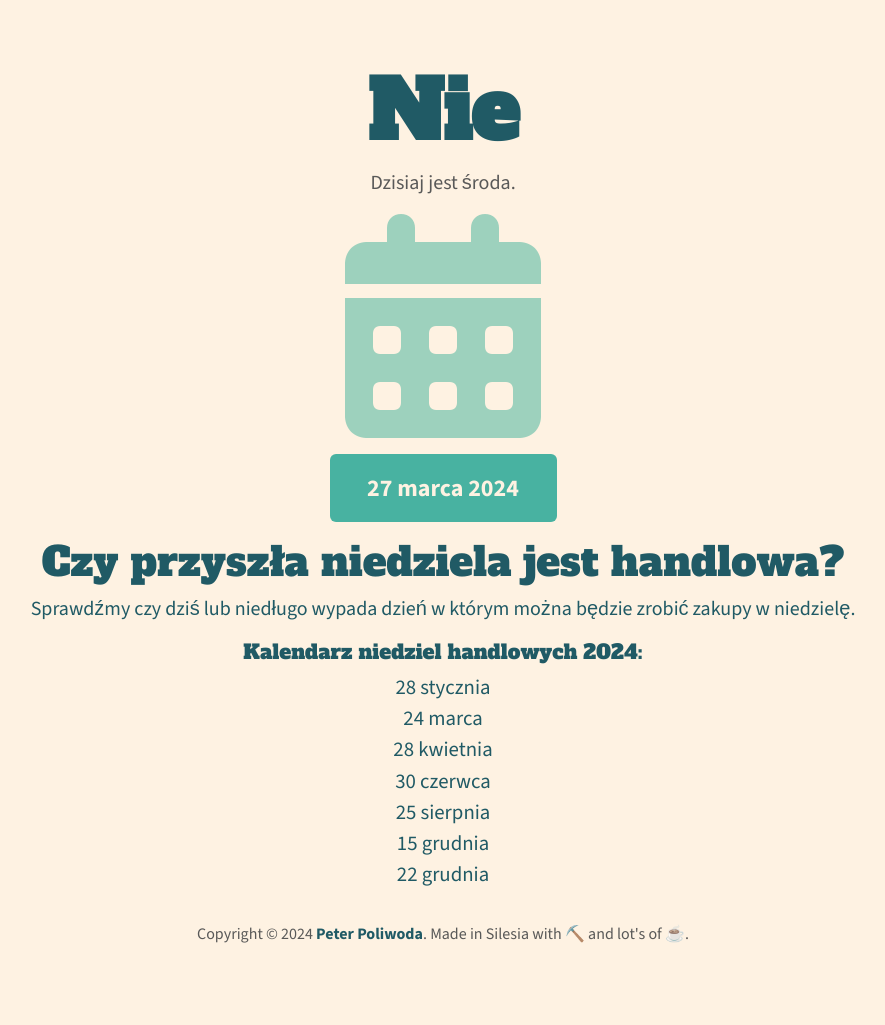
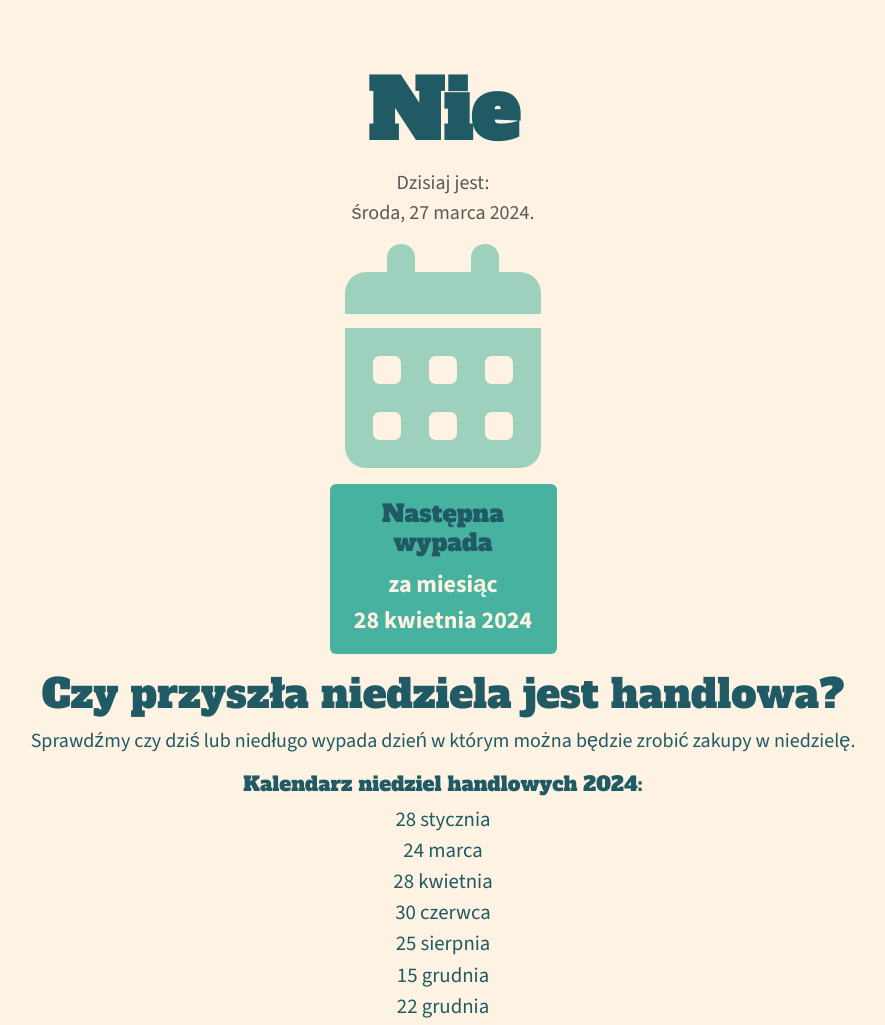
Before and after one commit to peterpoliwoda/niedziela-handlowa, a plain HTML site: page index.html in a window 1280 px wide. Shown: the top 1025 px of the page, without its empty margins (197-1082 px from the left). Drawn offline with nearby package versions, Linux system fonts and the light colour scheme.

Commit message:
Nastepna wypada za

```diff
--- a/index.html
+++ b/index.html
@@ -43,27 +43,19 @@
           </div>
         </div>
 
-        <!-- Below Icon-->
+        <!-- Below Icon Today's Date -->
         <div class="row align-items-center m-3">
           <div class="col-md-3 mx-auto">
             <div class="card todays-date-card">
               <div class="card-body">
-                <span id="todays-date-card">28 stycznia 2024</span>
+                <h4>Następna wypada</h4>
+                <span id="next-niedziela-from-now">za miesiąc</span><br/>
+                <span id="next-niedziela-date">28 stycznia 2024</span>
               </div>
             </div>
           </div>
         </div>
 
-        <!-- Reminder button -->
-        <!-- <div class="row align-items-center m-3" id="reminderDiv">
-          <div class="col-md-3 mx-auto">
-            <div class="card">
-              <div class="card-body reminder-card">
-                <button class="btn" id="sendReminderNotification">Przypomnij mi</button>
-              </div>
-            </div>
-          </div>
-        </div> -->
 
         <h1 class="cover-heading mt-3">Czy przyszła niedziela jest handlowa?</h1>
         <p class="lead">Sprawdźmy czy dziś lub niedługo wypada dzień w którym można będzie zrobić zakupy w niedzielę.
--- a/scripts.js
+++ b/scripts.js
@@ -61,7 +61,7 @@ $(function () {
   const yesIcon = "<span class=\"yes-icon\"><i class=\"fa-solid fa-square-check\"></i>";
   const otherIcon = "<span class=\"other-icon\"><i class=\"fa-solid fa-calendar-days\"></i>";
 
-  let nextNiedzielaHandlowa = '';
+  let nextNiedzielaHandlowa = getNextNiedzielaHandlowa();
 
   // Notifications can only be sent NOW. Which makes this a poor implementation for a reminder.
   // Chrome has been experimenting with a showTrigger option which was capable of scheduling
@@ -94,6 +94,17 @@ $(function () {
   //   });
   // });
 
+  // loops through all the dates in handloweNiedzieleDaty and returns the next niedziela handlowa
+  function getNextNiedzielaHandlowa() {
+    const currentDate = moment();
+    const nextNiedzielaHandlowa = handloweNiedzieleDaty.find((dataNiedzieliHandlowej) => {
+      const dataNiedzieliHandlowejAsDate = moment(dataNiedzieliHandlowej);
+      return dataNiedzieliHandlowejAsDate.isAfter(currentDate);
+    });
+
+    return nextNiedzielaHandlowa;
+  }
+
   // use momentjs to fill in the inner html with handloweNiedzieleDaty
   function isTodayNiedzielaHandlowa() {
     const todayAsDate = moment().format('yyyy-MM-DD');
@@ -122,6 +133,8 @@ $(function () {
     const isTodaySunday = new Date().getDay() === 0;
 
     $('#todays-date-card').html(moment().locale('pl-pl').format('DD MMMM yyyy'));
+    $('#next-niedziela-date').html(moment(nextNiedzielaHandlowa).locale('pl-pl').format('DD MMMM yyyy'));
+    $('#next-niedziela-from-now').html(moment(nextNiedzielaHandlowa).locale('pl-pl').fromNow());
 
     // Fill this year's Shopping Sundays in a div table
     const formattedDates = handloweNiedzieleDaty.filter(dataNiedzieliHandlowej => dataNiedzieliHandlowej.indexOf(moment().format('yyyy')) > -1).map(function (date) {
@@ -167,7 +180,7 @@ $(function () {
         // Today's Day Card colour
         $('.todays-date-card').css('background', '#ff9da7');
       } else {
-        $('#niedziela-subtitle').html(`Dzisiaj jest ${moment().locale("pl-pl").format("dddd")}.`);
+        $('#niedziela-subtitle').html(`Dzisiaj jest: <br/> <strong>${moment().locale("pl-pl").format("dddd, DD MMMM YYYY")}.</strong>`);
         // Set niedziela-icon
         $('.giant-icon').html(otherIcon);
       }
```
Also changed, not shown: styles.css (+9 -0 lines).
